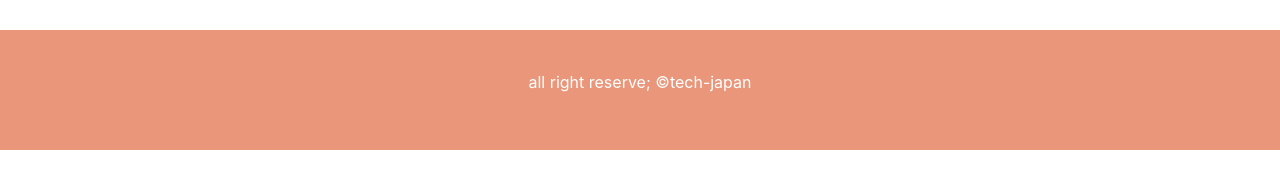
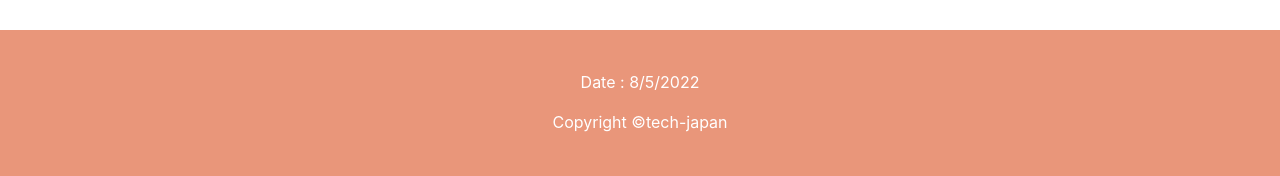
Before and after one commit to pabelmahbub/tech-japan-client, a React (Create React App) app: page / in a window 1280 px wide. Shown: the part 776-952 px from the top of the page. Before the commit the page ends 926 px from the top, so only its background shows below. Built offline with nearby package versions, Linux system fonts and the light colour scheme; no server answers.

Commit message:
footer fix

```diff
--- a/src/Footer/Footer.js
+++ b/src/Footer/Footer.js
@@ -1,10 +1,21 @@
 import React from 'react';
+import { useState , useEffect } from 'react'
 import './Footer.css';
 
 function Footer() {
+  const [date,setDate] = useState(new Date());
+  useEffect(() => {
+    var timer = setInterval(()=>setDate(new Date()), 1000 )
+    return function cleanup() {
+        clearInterval(timer)
+    }
+
+});
   return (
     <div className='footer'>
-                              <p>all right reserve; &copy;tech-japan</p>
+       {/* <p> Time : {date.toLocaleTimeString()}</p> */}
+       <p> Date : {date.toLocaleDateString()}</p>
+       <p>Copyright &copy;tech-japan</p>
     </div>
   )
 }
--- a/src/Service/Service.js
+++ b/src/Service/Service.js
@@ -24,7 +24,7 @@ function Service({service}) {
 
 
         <Link to={`/jobPost/${_id}`}>
- <button className='btn btn-info'>more of {companyName.toLowerCase()}</button>
+ <button className='btn btn-info mt-2'>Interested in  {companyName.toLowerCase()}</button>
 
         </Link>
 
```
